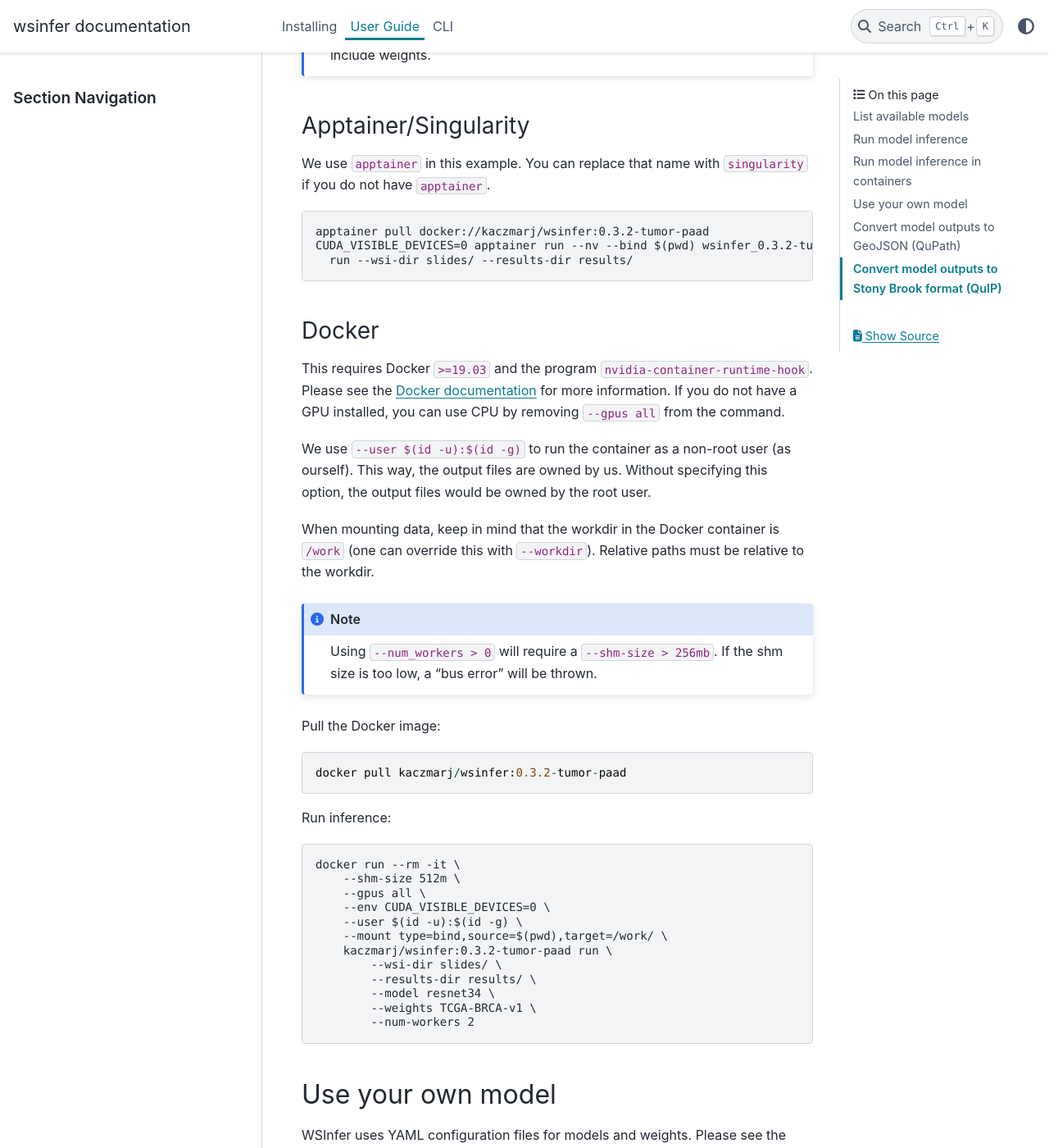
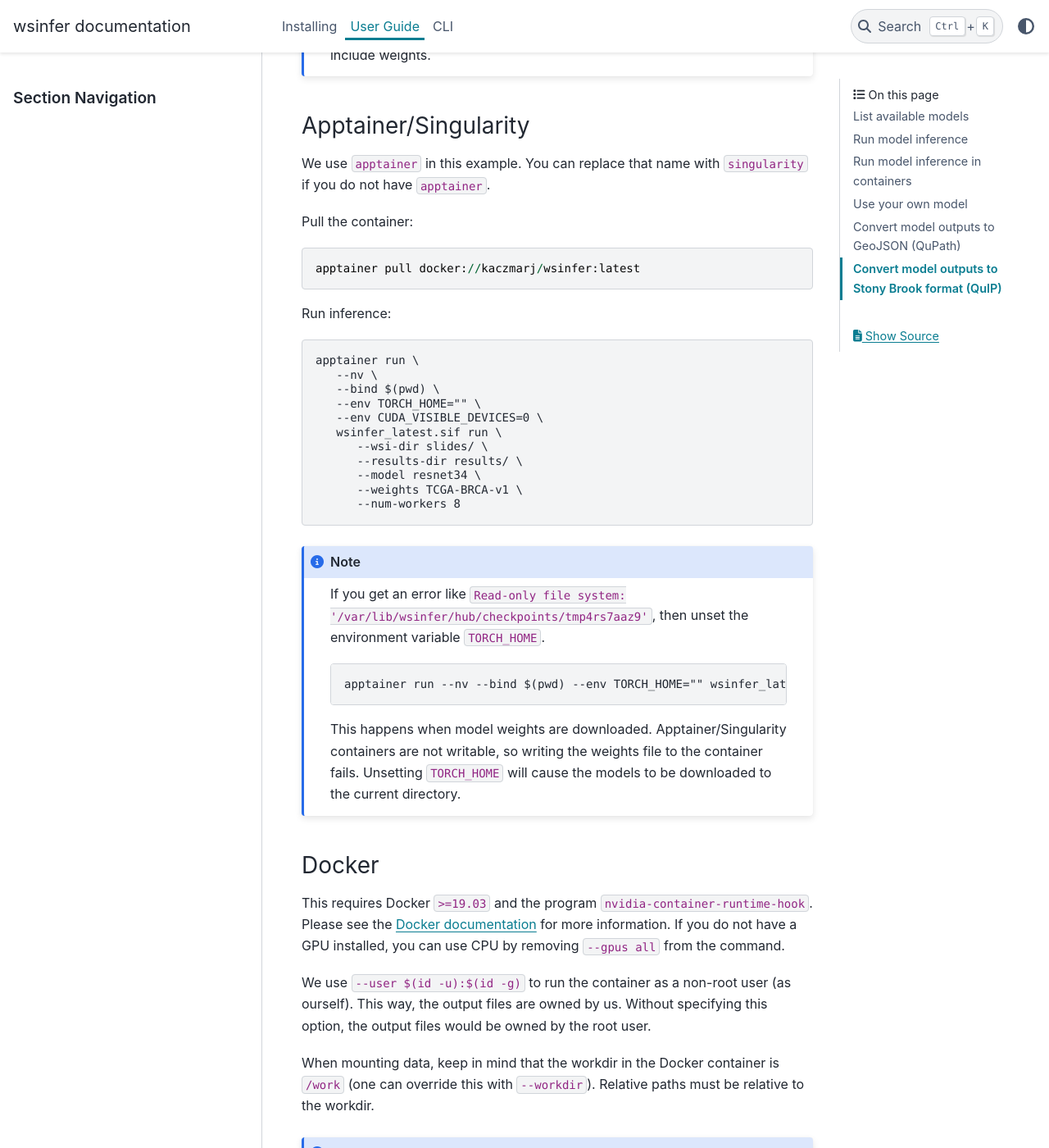
Before and after one commit to SBU-BMI/wsinfer, a Sphinx documentation site: the page built from docs/user_guide.rst, in a window 1280 px wide and 1400 px high, scrolled down 1451 px. Shown: the whole window at 82% size. Built offline with Sphinx 7.4.7 and the PyData theme 0.15.4, drawn with Linux system fonts in a browser that asks for light colours; some of the changed text lies outside the part shown.

Commit message:
enh apptainer docs
Improve the apptainer docs. Unset TORCH_HOME in the command line example
and add a note of why that is necessary.

Also add a note to the geojson converter that one can drag and drop the
json to load it into qupath.

```diff
--- a/docs/user_guide.rst
+++ b/docs/user_guide.rst
@@ -59,7 +59,7 @@
   The base image :code:`kaczmarj/wsinfer` does not include downloaded models. The models
   will be downloaded automatically but will be lost when the container is stopped. Use
   versioned, application-specific containers like
-  :code:`kaczmarj/wsinfer:0.3.2-tumor-brca` as they already include weights.
+  :code:`kaczmarj/wsinfer:0.3.5-tumor-brca` as they already include weights.
 
 Apptainer/Singularity
 ^^^^^^^^^^^^^^^^^^^^^
@@ -67,11 +67,36 @@
 We use :code:`apptainer` in this example. You can replace that name with
 :code:`singularity` if you do not have :code:`apptainer`.
 
-::
+Pull the container: ::
 
-  apptainer pull docker://kaczmarj/wsinfer:0.3.2-tumor-paad
-  CUDA_VISIBLE_DEVICES=0 apptainer run --nv --bind $(pwd) wsinfer_0.3.2-tumor-paad.sif \
-    run --wsi-dir slides/ --results-dir results/
+  apptainer pull docker://kaczmarj/wsinfer:latest
+
+Run inference: ::
+
+   apptainer run \
+      --nv \
+      --bind $(pwd) \
+      --env TORCH_HOME="" \
+      --env CUDA_VISIBLE_DEVICES=0 \
+      wsinfer_latest.sif run \
+         --wsi-dir slides/ \
+         --results-dir results/ \
+         --model resnet34 \
+         --weights TCGA-BRCA-v1 \
+         --num-workers 8
+
+.. note::
+
+   If you get an error like :code:`Read-only file system: '/var/lib/wsinfer/hub/checkpoints/tmp4rs7aaz9'`,
+   then unset the environment variable :code:`TORCH_HOME`.
+
+   ::
+
+      apptainer run --nv --bind $(pwd) --env TORCH_HOME="" wsinfer_latest.sif
+
+   This happens when model weights are downloaded. Apptainer/Singularity containers are
+   not writable, so writing the weights file to the container fails. Unsetting
+   :code:`TORCH_HOME` will cause the models to be downloaded to the current directory.
 
 Docker
 ^^^^^^
@@ -95,7 +120,7 @@
 
 Pull the Docker image: ::
 
-  docker pull kaczmarj/wsinfer:0.3.2-tumor-paad
+  docker pull kaczmarj/wsinfer:latest
 
 Run inference: ::
 
@@ -105,7 +130,7 @@
       --env CUDA_VISIBLE_DEVICES=0 \
       --user $(id -u):$(id -g) \
       --mount type=bind,source=$(pwd),target=/work/ \
-      kaczmarj/wsinfer:0.3.2-tumor-paad run \
+      kaczmarj/wsinfer:latest run \
           --wsi-dir slides/ \
           --results-dir results/ \
           --model resnet34 \
@@ -169,6 +194,9 @@
 
    wsirun togeojson results/ geojson-results/
 
+If you open one of your slides in QuPath, you can drag and drop the corresponding
+JSON file into the QuPath window to load the model outputs.
+
 Convert model outputs to Stony Brook format (QuIP)
 --------------------------------------------------
 
```
Also changed, not shown: other parts of docs/user_guide.rst (+2 -2 lines).
